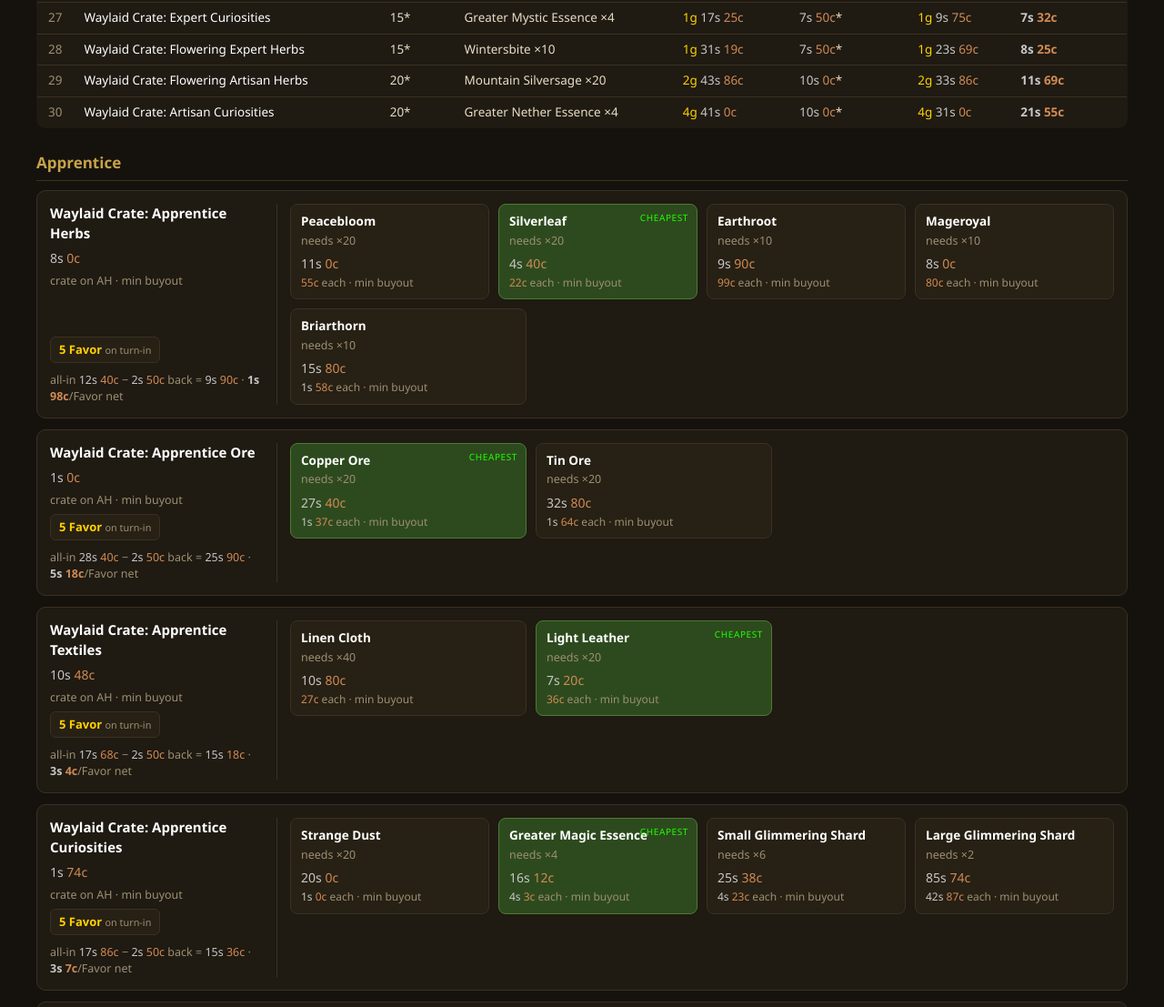
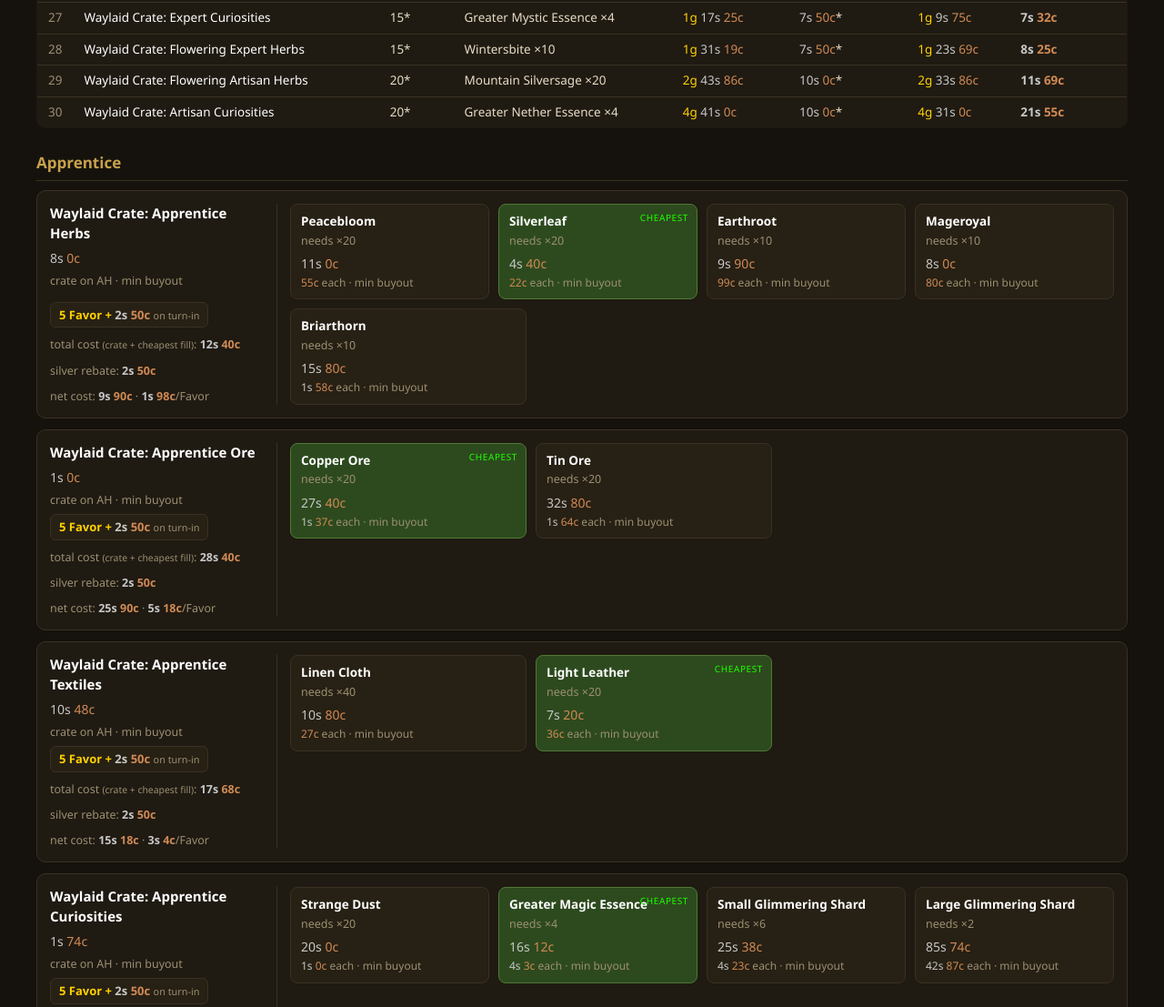
Before and after one commit to tylerheaton16/wow-forever, a plain HTML site: page waylaid-crates/app/index.html in a window 1280 px wide. Shown: the part 1962-3069 px from the top of the page at 91% size. Drawn offline with Linux system fonts and the light colour scheme; files whose address does not match are found by name.

Commit message:
Label rebate and total cost explicitly on each crate card
Co-Authored-By: Claude Fable 5 <noreply@anthropic.com>

```diff
--- a/waylaid-crates/app/index.html
+++ b/waylaid-crates/app/index.html
@@ -294,8 +294,11 @@ TIERS.forEach((tname, t) => {
         <div class="crate-name">${esc(crateName(r.id))}</div>
         <div class="crate-price">${r.cratePrice ? money(r.cratePrice.v) : money(null)}</div>
         <div class="crate-meta">${r.cratePrice ? "crate on AH · " + r.cratePrice.src : "crate not listed"}</div>
-        <div class="favor">${r.favor} Favor <small>on turn-in</small></div>
-        <div class="cpf">${r.allIn != null ? "all-in " + money(r.allIn) + " − " + money(r.rebate) + " back = " + money(r.net) + " · <b>" + money(Math.round(r.netCpf)) + "</b>/Favor net" : ""}</div>
+        <div class="favor">${r.favor} Favor + ${money(r.rebate)} <small>on turn-in</small></div>
+        ${r.allIn != null ? `
+        <div class="cpf">total cost <small>(crate + cheapest fill)</small>: <b>${money(r.allIn)}</b></div>
+        <div class="cpf">silver rebate: <b>${money(r.rebate)}</b></div>
+        <div class="cpf">net cost: <b>${money(r.net)}</b> · <b>${money(Math.round(r.netCpf))}</b>/Favor</div>` : ""}
       </div>
       <div class="fills">${fillsHtml}</div>`;
     sec.appendChild(div);
```
Also changed, not shown: waylaid-crates/index.html (+5 -2 lines), 2 other files.
